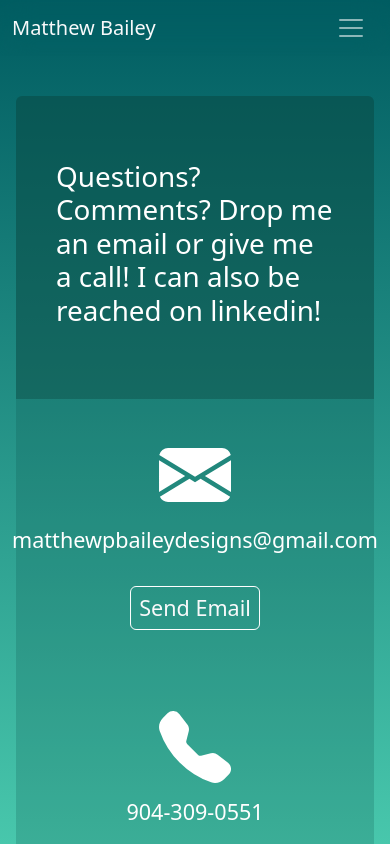
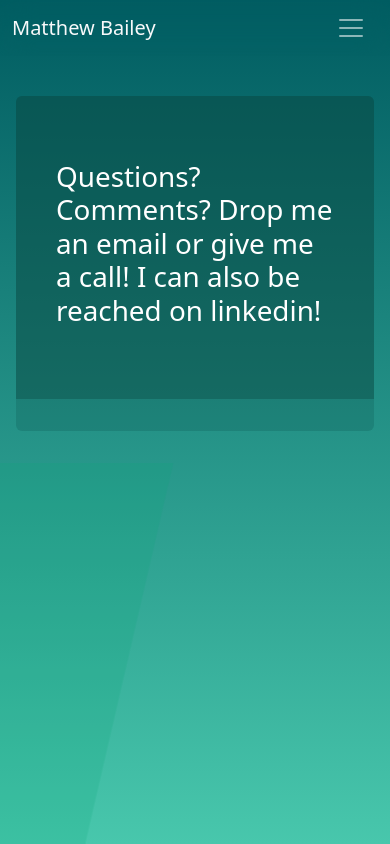
Before and after one commit to Baraiboapex/matthewbailey, a Vue app in the folder matthew-bailey/: page /matthewbailey/contact in a window 390 px wide. Shown: the top 844 px of the page. Built offline with nearby package versions, Linux system fonts and the light colour scheme.

Commit message:
fix for mobile view

```diff
--- a/matthew-bailey/src/pages/Contact.vue
+++ b/matthew-bailey/src/pages/Contact.vue
@@ -109,7 +109,7 @@
                 :elementAnimations = "elementAnimationsList"
             >
                 <template #listElement="{data}">
-                    <div v-if="!data.isForMobile || !isMobileDevice" class="row mb-4 mt-4 p-2 m-0">
+                    <div v-if="!!data.isForMobile && isMobileDevice" class="row mb-4 mt-4 p-2 m-0">
                         <div class="col-12 col-sm-12 col-md-12 col-lg-2 d-flex justify-content-center">
                             <div class="pb-3" v-html="data.svg"></div>
                         </div>
```
